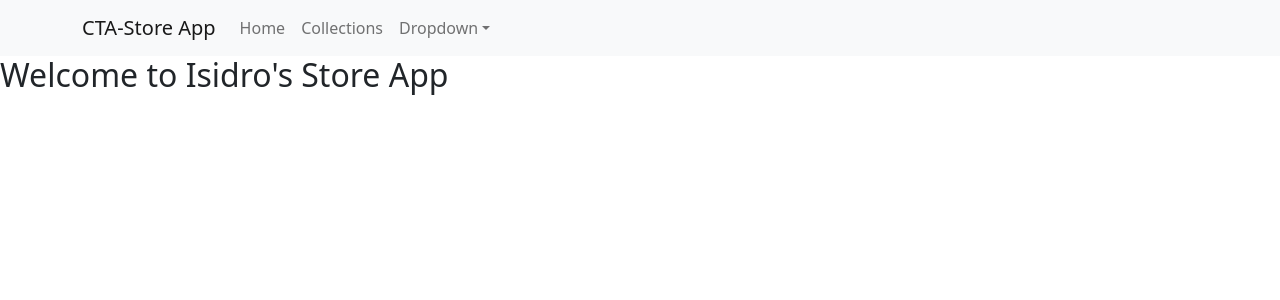
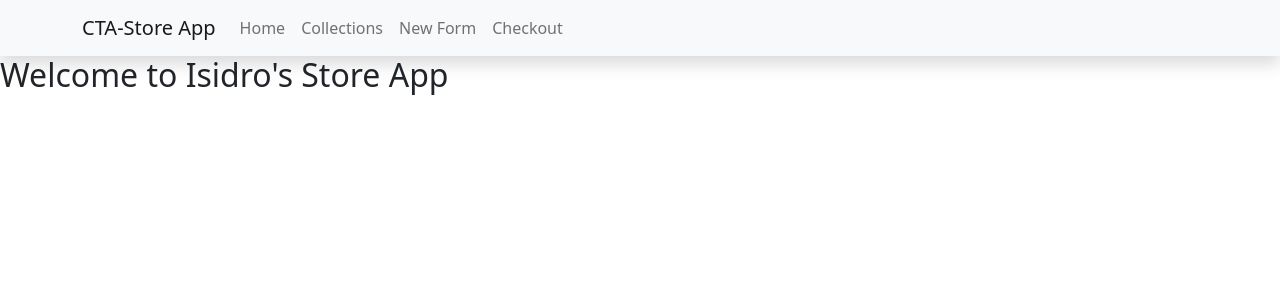
Before and after one commit to imolina212/cta-store-app, a React (Create React App) app in the folder front-end/: page / in a window 1280 px wide. Shown: the top 300 px of the page. Built offline with nearby package versions, Linux system fonts and the light colour scheme.

Commit message:
modified navbar

```diff
--- a/front-end/src/Components/NavBar.js
+++ b/front-end/src/Components/NavBar.js
@@ -1,23 +1,17 @@
-// import { Link } from "react-router-dom"
-import { Nav, Navbar, NavDropdown, Container } from "react-bootstrap"
+import { Nav, Navbar, Container } from "react-bootstrap"
 
 function NavBar() {
   return (
-    <Navbar bg="light" expand="lg">
+    <Navbar variant="light" bg="light" expand="lg" className="shadow">
       <Container>
-        <Navbar.Brand href="/">CTA-Store App</Navbar.Brand>
+        <Navbar.Brand href="/" className="d-flex justify-content-between align-items-baseline fw-normal">CTA-Store App</Navbar.Brand>
         <Navbar.Toggle aria-controls="basic-navbar-nav" />
         <Navbar.Collapse id="basic-navbar-nav">
           <Nav className="me-auto">
             <Nav.Link href="/">Home</Nav.Link>
             <Nav.Link href="/products">Collections</Nav.Link>
-            <NavDropdown title="Dropdown" id="basic-nav-dropdown">
-              <NavDropdown.Item href="#action/3.1">Action</NavDropdown.Item>
-              <NavDropdown.Item href="#action/3.2">Another action</NavDropdown.Item>
-              <NavDropdown.Item href="#action/3.3">Something</NavDropdown.Item>
-              <NavDropdown.Divider />
-              <NavDropdown.Item href="#action/3.4">Separated link</NavDropdown.Item>
-            </NavDropdown>
+            <Nav.Link href="/products/new">New Form</Nav.Link>
+            <Nav.Link href="/products/cart">Checkout</Nav.Link>
           </Nav>
         </Navbar.Collapse>
       </Container>
```
